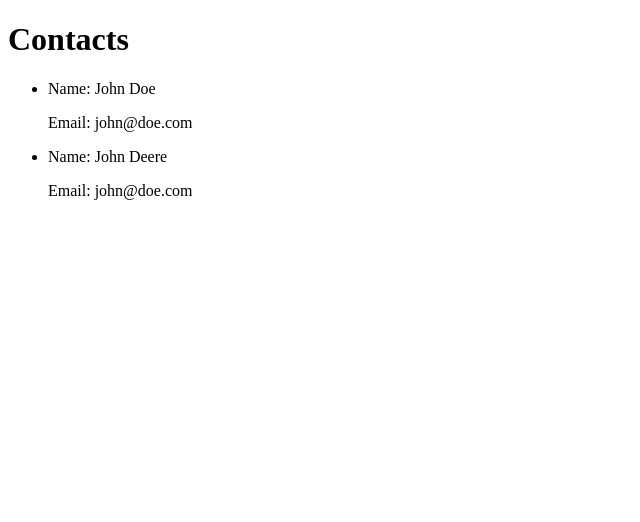
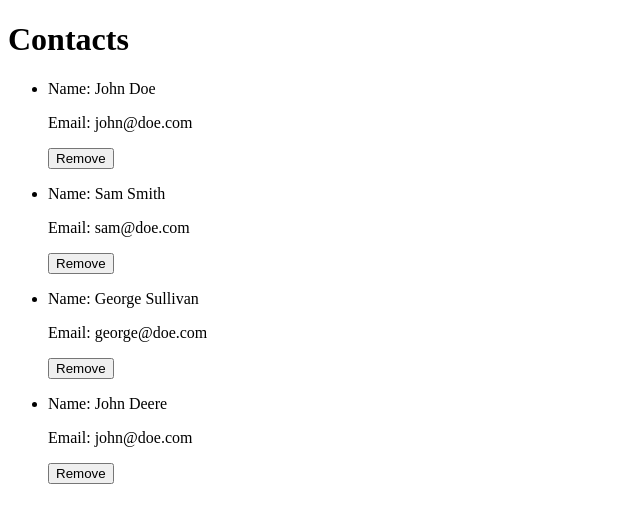
Before and after one commit to racko92/my-project, an Angular app: page / in a window 1280 px wide. Shown: the top 522 px of the page, without its empty margins (0-640 px from the left). Built offline with nearby package versions, Linux system fonts and the light colour scheme.

Commit message:
Dodavanje 'click' akcije

```diff
--- a/src/app/contacts/contacts.component.html
+++ b/src/app/contacts/contacts.component.html
@@ -2,7 +2,7 @@
 
 
 <ul *ngFor="let contact of contacts" >
-    <li *ngIf="contact.firstName == 'John'">
+    <li>
         <p>
             Name: {{ contact.firstName }} {{ contact.lastName }}
         </p>
@@ -10,4 +10,5 @@
             Email: {{ contact.email }}
         </p>
     </li>
+    <button (click)="remove(contact)">Remove</button>
 </ul>
--- a/src/app/contacts/contacts.component.ts
+++ b/src/app/contacts/contacts.component.ts
@@ -32,5 +32,8 @@ export class ContactsComponent {
             }
         ];
     }
-
+    remove(contact){
+        const index = this.contacts.indexOf(contact);
+        this.contacts.splice(index, 1);
+    }
 }
```
